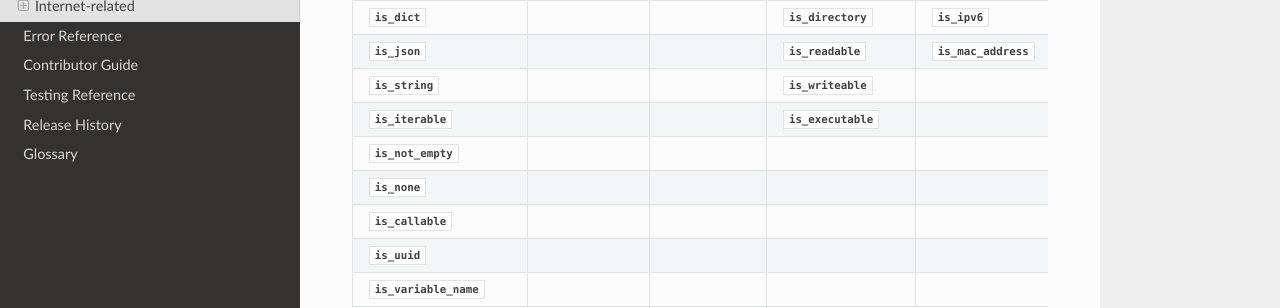
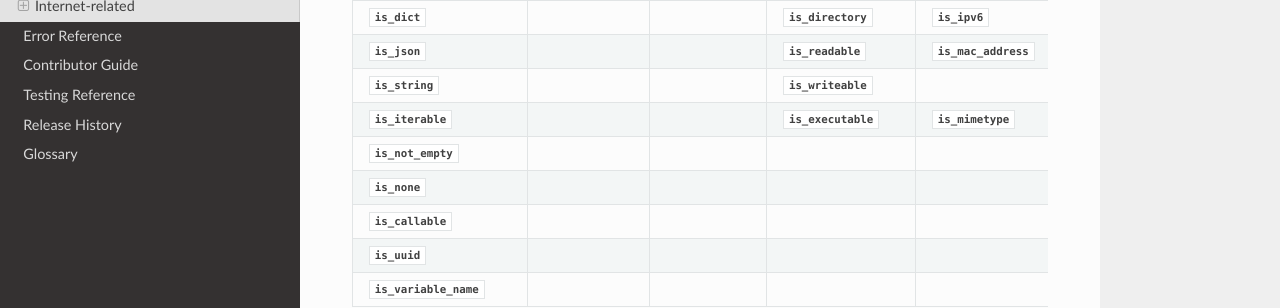
Before and after one commit to insightindustry/validator-collection, a Sphinx documentation site: the page built from docs/checkers.rst, in a window 1280 px wide and 900 px high. Shown: the part 410-718 px from the top of the window. Built offline with Sphinx 7.4.7 and the Read the Docs theme 2.0.0, drawn with Linux system fonts in a browser that asks for light colours.

Commit message:
Updated documentation to reflect MIME type validator and checker.

```diff
--- a/README.rst
+++ b/README.rst
@@ -215,7 +215,7 @@ Validators
     -
     -
     - ``writeable``
-    -
+    - ``mimetype``
   * -
     -
     -
@@ -275,7 +275,7 @@ Checkers
     -
     -
     - ``is_writeable``
-    -
+    - ``is_mimetype``
   * - ``is_iterable``
     -
     -
--- a/docs/_checker_list.rst
+++ b/docs/_checker_list.rst
@@ -51,7 +51,7 @@
     -
     -
     - :func:`is_executable <validator_collection.checkers.is_executable>`
-    -
+    - :func:`is_mimetype <validator_collection.checkers.is_mimetype>`
   * - :func:`is_not_empty <validator_collection.checkers.is_not_empty>`
     -
     -
--- a/docs/_validator_list.rst
+++ b/docs/_validator_list.rst
@@ -46,7 +46,7 @@
     -
     -
     - :func:`writeable <validator_collection.validators.writeable>`
-    -
+    - :func:`mimetype <validator_collection.validators.mimetype>`
   * -
     -
     -
--- a/docs/checkers.rst
+++ b/docs/checkers.rst
@@ -235,3 +235,8 @@ is_mac_address
 -------------------
 
 .. autofunction:: is_mac_address
+
+is_mimetype
+-------------------
+
+.. autofunction:: is_mimetype
--- a/docs/errors.rst
+++ b/docs/errors.rst
@@ -369,3 +369,8 @@ InvalidMACAddressError (from :class:`ValueError <python:ValueError>`)
 -----------------------------------------------------------------------
 
 .. autoclass:: InvalidMACAddressError
+
+InvalidMimeTypeError (from :class:`ValueError <python:ValueError>`)
+-----------------------------------------------------------------------
+
+.. autoclass:: InvalidMimeTypeError
--- a/docs/validators.rst
+++ b/docs/validators.rst
@@ -222,3 +222,8 @@ mac_address
 --------------
 
 .. autofunction:: mac_address
+
+mimetype
+--------------
+
+.. autofunction:: mimetype
```
